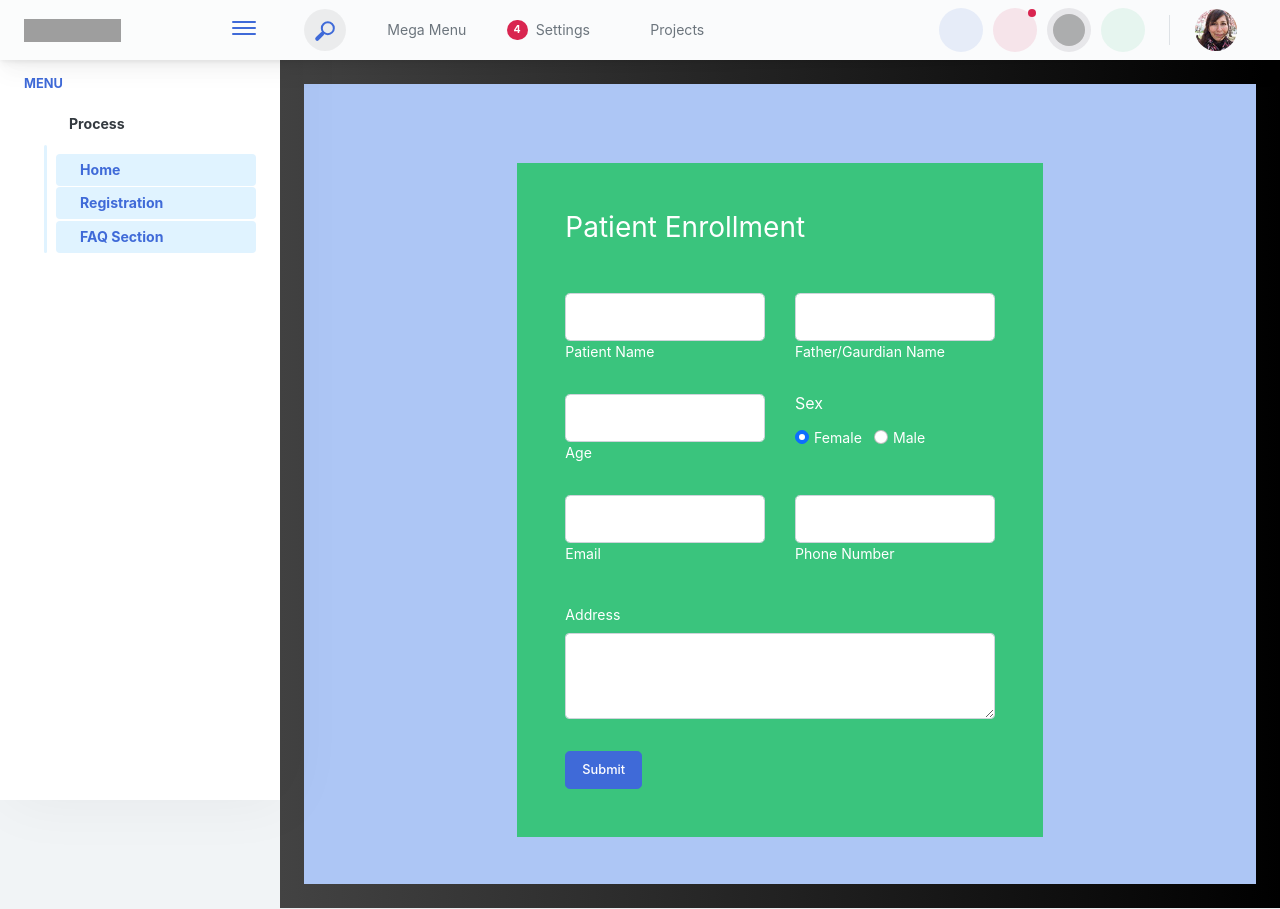
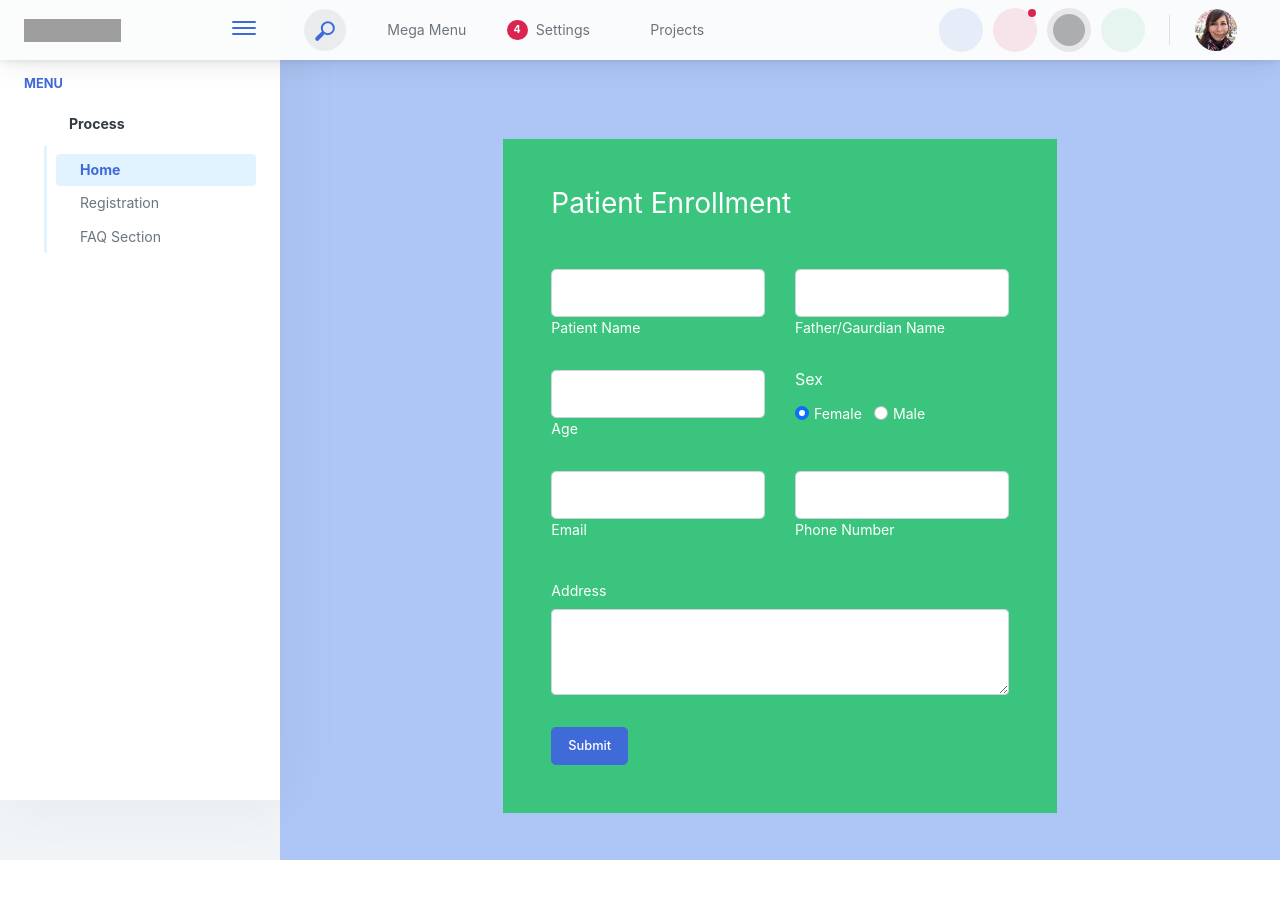
Before and after one commit to nupaychandan/eMedicator, an Angular app: page /Registration in a window 1280 px wide. After the commit the page ends 876 px from the top, so only its background shows below. Built offline with nearby package versions, Linux system fonts and the light colour scheme; grey boxes are pictures that could not be loaded; a web font is replaced by a local one.

Commit message:
highlight selected menu

```diff
--- a/src/app/registration/registration.component.html
+++ b/src/app/registration/registration.component.html
@@ -5,8 +5,6 @@
 <div class="app-main__outer">
   <div class="app-main__inner p-0">
       <div class="app-inner-layout chat-layout">
-
-          <div class="app-inner-layout__header text-white bg-premium-dark">
 <section class="vh-100 gradient-custom"  style="background-color:rgb(173, 198, 245)">
   <div class="container py-3 h-100">
     <div class="row justify-content-center align-items-center h-100">
@@ -100,7 +98,7 @@
     </div>
   </div>
 </section>
+
 </div>
 </div>
 </div>
-</div>
--- a/src/app/sidebar/sidebar.component.html
+++ b/src/app/sidebar/sidebar.component.html
@@ -1,3 +1,4 @@
+<div class="main">
 <div class="app-sidebar sidebar-shadow">
                 <div class="app-header__logo">
                     <div class="logo-src"></div>
@@ -38,28 +39,26 @@
                                     Process
                                     <i class="metismenu-state-icon pe-7s-angle-down caret-left"></i>
                                 </a>
-                                <ul>
+                                <ul class=" mm-show">
+
                                     <li>
-                                        <a routerLink="" class="mm-active">
+                                        <a id="home" class="menu mm-active" (click)="navigateAndHighlight('home')"  routerLink="/homepage" >
                                             <i class="metismenu-icon">
                                             </i>Home
                                         </a>
-                                    </li>
-                                    <li>
-                                        <a href="/Registration" class="mm-active">
+                                        <a id="registration" (click)="navigateAndHighlight('registration')" routerLink="/Registration" class="menu " >
                                             <i class="metismenu-icon">
                                             </i>Registration
                                         </a>
+                                        <a id="faq" (click)="navigateAndHighlight('faq')" routerLink="/faq" class="menu" >
+                                            <i class="metismenu-icon">
+                                            </i>FAQ Section
+                                        </a>
                                     </li>
-                                    <li>
-                                      <a href="/faq" class="mm-active">
-                                          <i class="metismenu-icon">
-                                          </i>FAQ Section
-                                      </a>
-                                  </li>
                                  </ul>
                             </li>
                         </ul>
                     </div>
                 </div>
 </div>
+</div>
--- a/src/app/sidebar/sidebar.component.ts
+++ b/src/app/sidebar/sidebar.component.ts
@@ -1,4 +1,5 @@
 import { Component, OnInit } from '@angular/core';
+import { RouteReuseStrategy } from '@angular/router';
 
 @Component({
   selector: 'app-sidebar',
@@ -7,9 +8,24 @@ import { Component, OnInit } from '@angular/core';
 })
 export class SidebarComponent implements OnInit {
 
+
+
   constructor() { }
 
   ngOnInit(): void {
   }
 
-}
+  navigateAndHighlight(strMenu: any){
+    console.log("******", strMenu)
+    //if(strMenuName == "Home") {
+      const allMenu = document.querySelectorAll(".menu")
+      allMenu.forEach(ele =>  {
+        ele.classList.remove('mm-active');
+      });
+      const homeElement = document.getElementById(strMenu)
+      console.log("*****", homeElement)
+      homeElement?.classList.add('mm-active')
+      // navigate to route
+    //}
+  }
+  }
```
